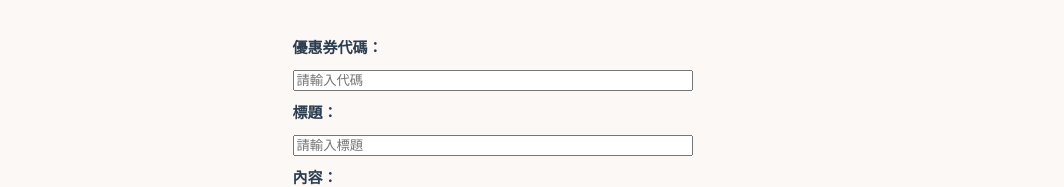
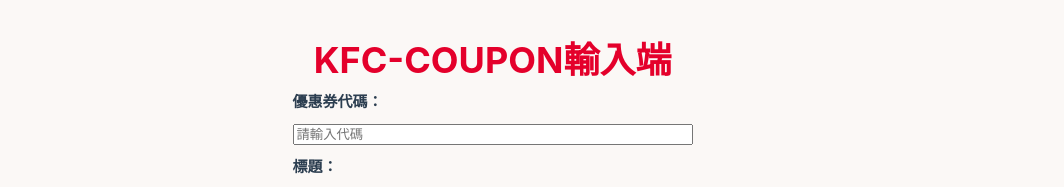
Before and after one commit to poopoo610478/KFC-, a Vue app in the folder vue-chufa/: page /coupons in a window 1280 px wide. Shown: the top 187 px of the page, without its empty margins (112-1176 px from the left). Built offline with nearby package versions, Linux system fonts and the light colour scheme; no server answers.

Commit message:
02120846home更動

```diff
--- a/vue-chufa/src/views/coupons/CouponDashboard.vue
+++ b/vue-chufa/src/views/coupons/CouponDashboard.vue
@@ -1,5 +1,6 @@
 <template>
   <div class="dashboard">
+    <div class="title1">KFC-COUPON輸入端</div>
     <CouponForm @refresh="fetchCoupons" />
     <CouponTable :coupons="coupons" @edit="editCoupon" />
   </div>
@@ -38,5 +39,11 @@
   margin: auto; /* 讓表單在水平居中 */
   margin-left: 8%;
 }
+.title1 {
+    text-align: center;   /* 文字置中 */
+    font-size: 36px;      /* 調整字體大小 */
+    font-weight: bold;    /* 加粗（可選） */
+    color: #E4002B;       /* 文字顏色（可選） */
+}
 
 </style>
```
